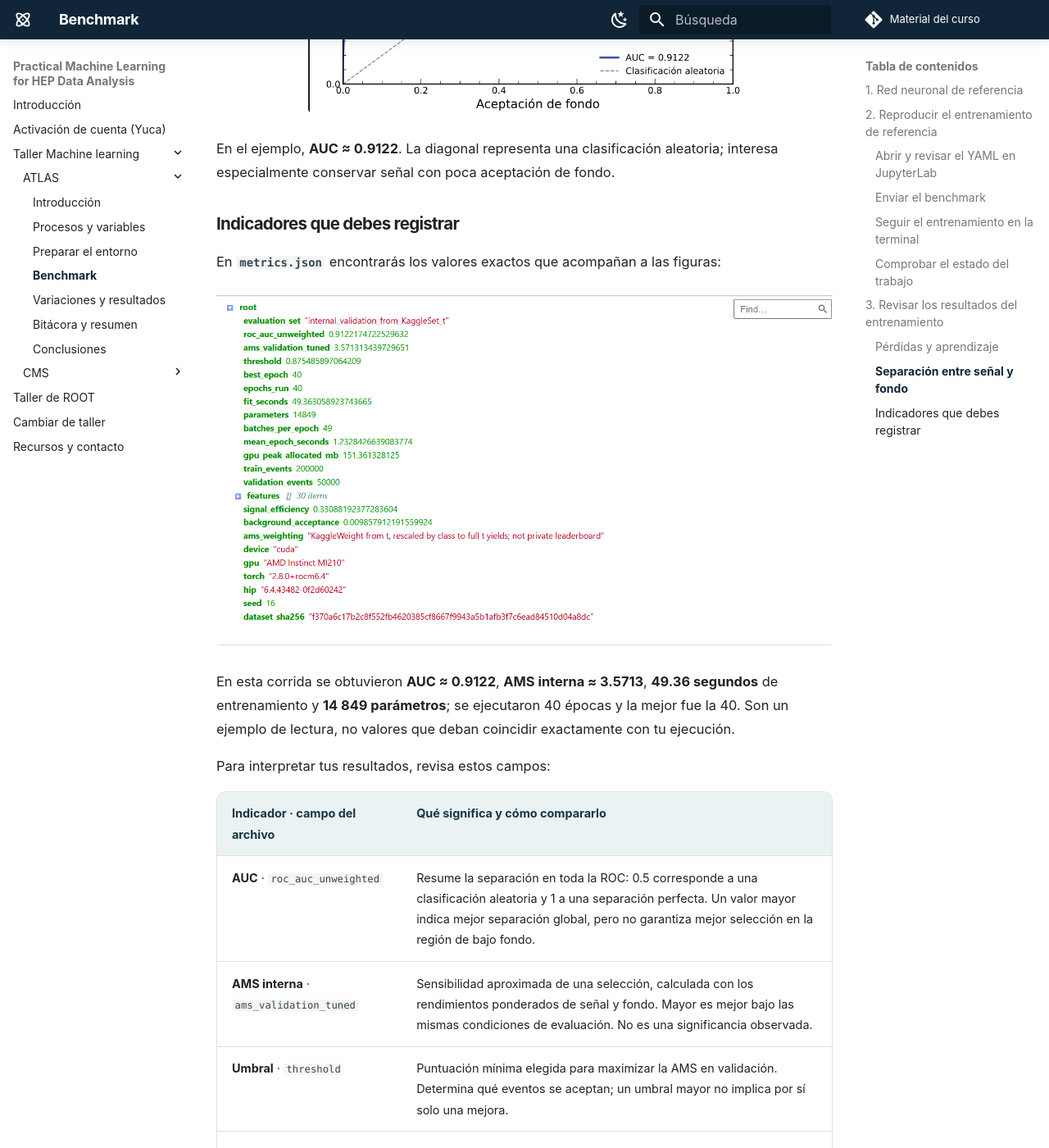
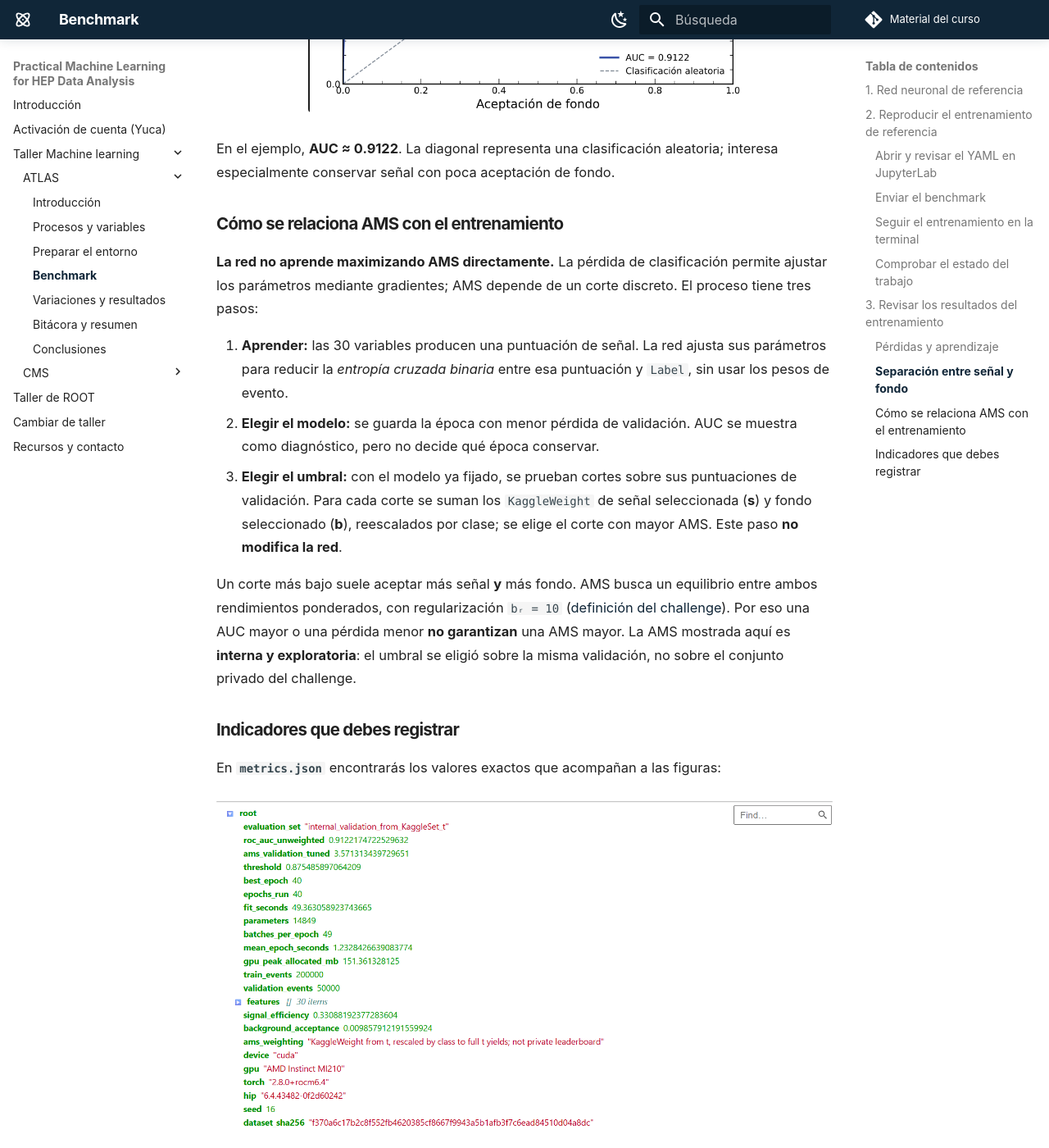
Before and after one commit to castaned/practical-ml-hep, an MkDocs documentation site: the page built from docs/laboratorio.md, in a window 1280 px wide and 1400 px high, scrolled down 8108 px. Shown: the whole window at 82% size. Built offline with MkDocs 1.6.1 and Material for MkDocs 9.7.7, drawn with Linux system fonts in a browser that asks for light colours; comment, search, counter and statistics services are not loaded.

Commit message:
Explain how AMS follows ATLAS neural network training

```diff
--- a/docs/laboratorio.md
+++ b/docs/laboratorio.md
@@ -172,6 +172,16 @@ En **`roc_curve.png`**, cada punto corresponde a un umbral distinto. El eje hori
 
 En el ejemplo, **AUC ≈ 0.9122**. La diagonal representa una clasificación aleatoria; interesa especialmente conservar señal con poca aceptación de fondo.
 
+### Cómo se relaciona AMS con el entrenamiento
+
+**La red no aprende maximizando AMS directamente.** La pérdida de clasificación permite ajustar los parámetros mediante gradientes; AMS depende de un corte discreto. El proceso tiene tres pasos:
+
+1. **Aprender:** las 30 variables producen una puntuación de señal. La red ajusta sus parámetros para reducir la *entropía cruzada binaria* entre esa puntuación y `Label`, sin usar los pesos de evento.
+2. **Elegir el modelo:** se guarda la época con menor pérdida de validación. AUC se muestra como diagnóstico, pero no decide qué época conservar.
+3. **Elegir el umbral:** con el modelo ya fijado, se prueban cortes sobre sus puntuaciones de validación. Para cada corte se suman los `KaggleWeight` de señal seleccionada (**s**) y fondo seleccionado (**b**), reescalados por clase; se elige el corte con mayor AMS. Este paso **no modifica la red**.
+
+Un corte más bajo suele aceptar más señal **y** más fondo. AMS busca un equilibrio entre ambos rendimientos ponderados, con regularización `bᵣ = 10` ([definición del challenge](https://opendata.cern.ch/record/328)). Por eso una AUC mayor o una pérdida menor **no garantizan** una AMS mayor. La AMS mostrada aquí es **interna y exploratoria**: el umbral se eligió sobre la misma validación, no sobre el conjunto privado del challenge.
+
 ### Indicadores que debes registrar {#comparar-benchmark}
 
 En **`metrics.json`** encontrarás los valores exactos que acompañan a las figuras:
```
